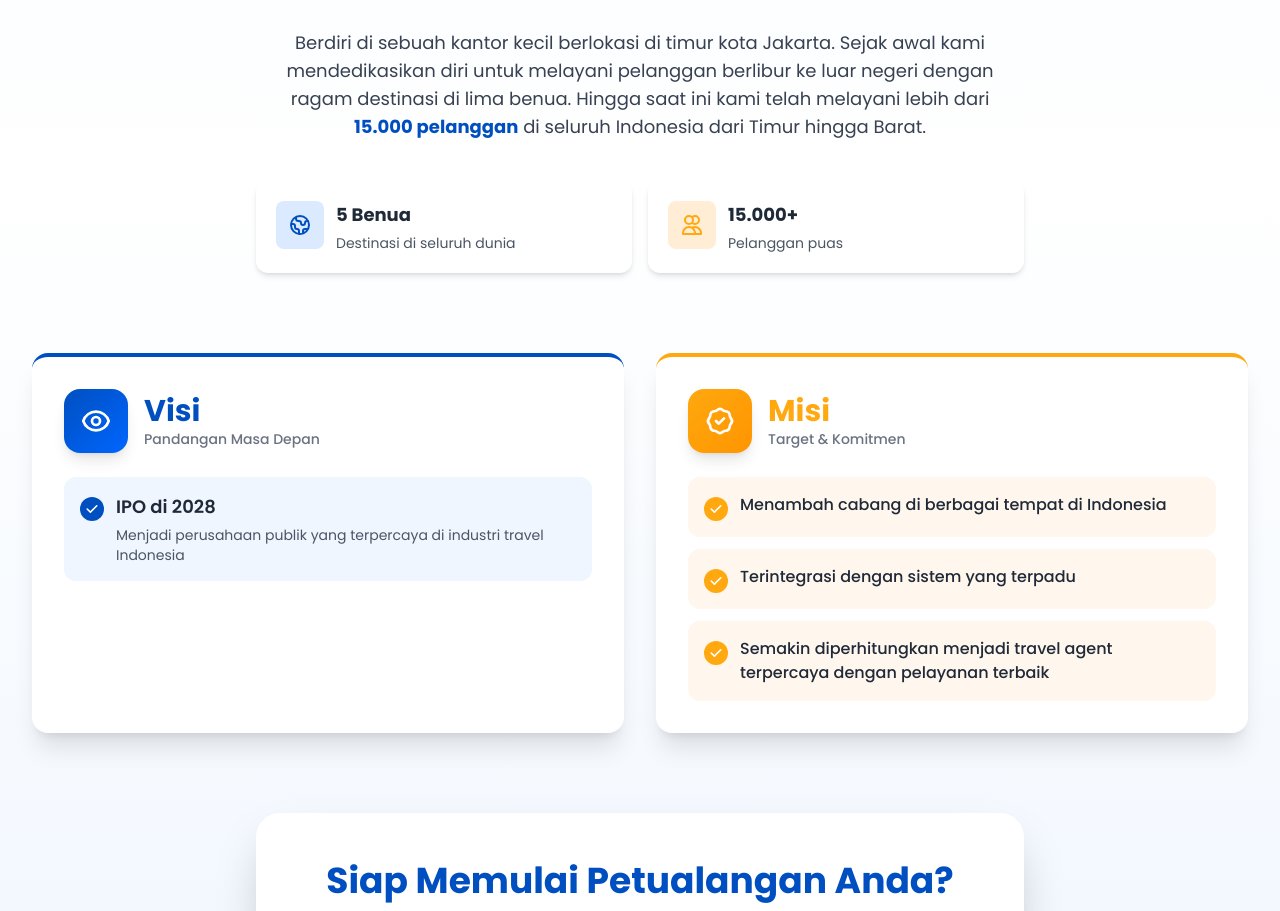
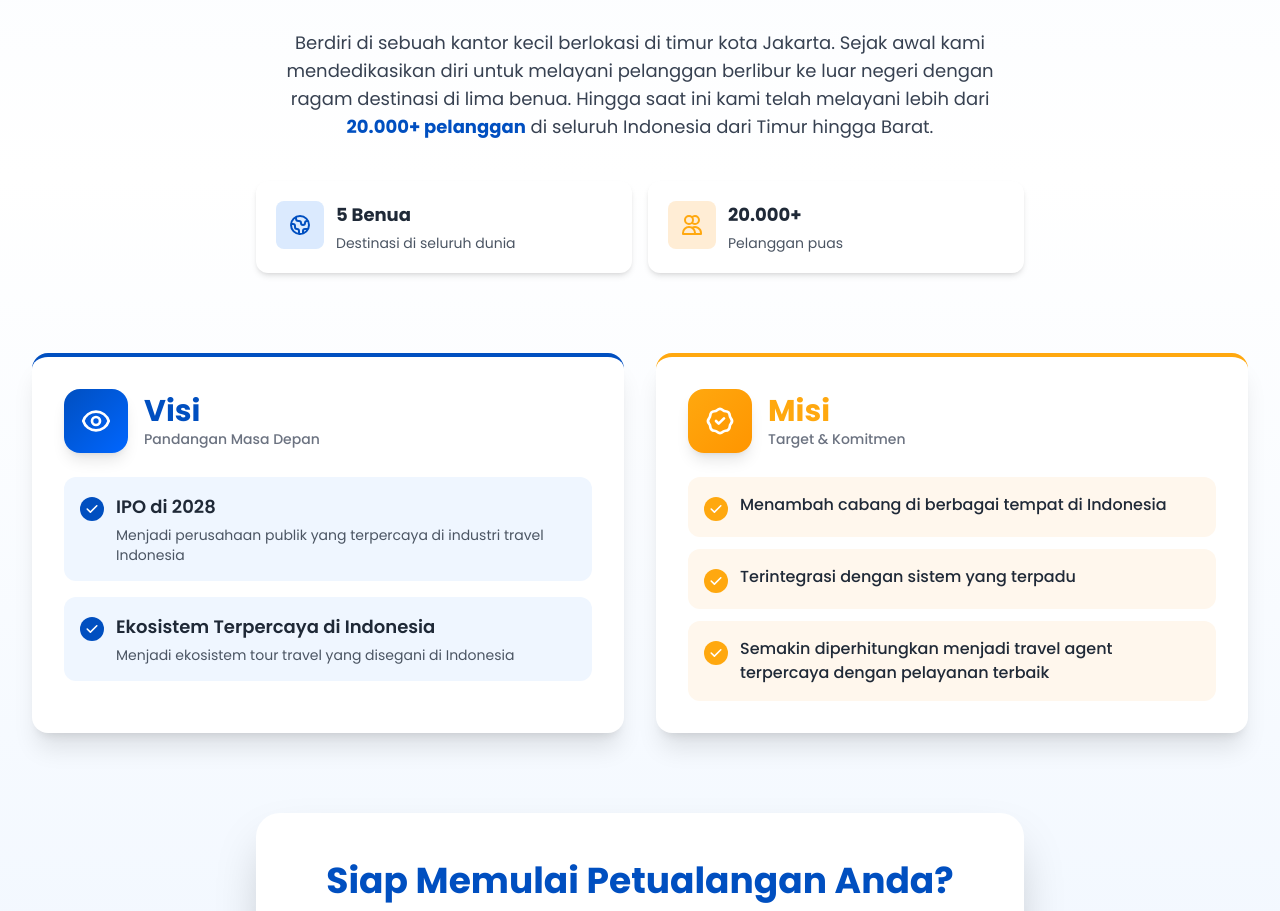
Before and after one commit to ithobiholidays/hobiholiday-fe, a Next.js app: page /history in a window 1280 px wide. Shown: the part 1282-2193 px from the top of the page. Built offline with nearby package versions, Linux system fonts and the light colour scheme.

Commit message:
feat: add history page and Hero2 view component

```diff
--- a/src/app/(public)/history/page.js
+++ b/src/app/(public)/history/page.js
@@ -59,7 +59,7 @@ export default function TourSchedule() {
                   Sejak awal kami mendedikasikan diri untuk melayani pelanggan
                   berlibur ke luar negeri dengan ragam destinasi di lima benua.
                   Hingga saat ini kami telah melayani lebih dari
-                  <span className="font-bold text-[#004FC0]"> 15.000 pelanggan</span> di seluruh
+                  <span className="font-bold text-[#004FC0]"> 20.000+ pelanggan</span> di seluruh
                   Indonesia dari Timur hingga Barat.
                 </p>
               </div>
@@ -85,7 +85,7 @@ export default function TourSchedule() {
                     </svg>
                   </div>
                   <div className="text-left">
-                    <h4 className="font-bold text-gray-800 text-base sm:text-lg mb-0.5 sm:mb-1">15.000+</h4>
+                    <h4 className="font-bold text-gray-800 text-base sm:text-lg mb-0.5 sm:mb-1">20.000+</h4>
                     <p className="text-xs sm:text-sm text-gray-600">Pelanggan puas</p>
                   </div>
                 </div>
@@ -112,17 +112,31 @@ export default function TourSchedule() {
               </div>
 
               <div className="space-y-3 sm:space-y-4">
-                <div className="flex items-start gap-3 bg-blue-50 p-3 sm:p-4 rounded-lg sm:rounded-xl">
+                {[
+                  {
+                    title: "IPO di 2028",
+                    desc: "Menjadi perusahaan publik yang terpercaya di industri travel Indonesia",
+                  },
+                  {
+                    title: "Ekosistem Terpercaya di Indonesia",
+                    desc: "Menjadi ekosistem tour travel yang disegani di Indonesia",
+                  },
+                ].map((item, index) => (
+                  <div
+                    key={index}
+                    className="flex items-start gap-3 bg-blue-50 p-3 sm:p-4 rounded-lg sm:rounded-xl hover:bg-blue-100 transition-colors"
+                  >
                     <div className="bg-[#004FC0] rounded-full p-1 mt-0.5 sm:mt-1 flex-shrink-0">
                       <svg className="w-3 h-3 sm:w-4 sm:h-4 text-white" fill="currentColor" viewBox="0 0 20 20">
                         <path fillRule="evenodd" d="M16.707 5.293a1 1 0 010 1.414l-8 8a1 1 0 01-1.414 0l-4-4a1 1 0 011.414-1.414L8 12.586l7.293-7.293a1 1 0 011.414 0z" clipRule="evenodd" />
                       </svg>
                     </div>
                     <div>
-                    <p className="text-gray-800 font-semibold text-sm sm:text-base md:text-lg">IPO di 2028</p>
-                    <p className="text-xs sm:text-sm text-gray-600 mt-1">Menjadi perusahaan publik yang terpercaya di industri travel Indonesia</p>
+                      <p className="text-gray-800 font-semibold text-sm sm:text-base md:text-lg">{item.title}</p>
+                      <p className="text-xs sm:text-sm text-gray-600 mt-1">{item.desc}</p>
                     </div>
                   </div>
+                ))}
               </div>
             </div>
 
--- a/src/views/home/Hero2.jsx
+++ b/src/views/home/Hero2.jsx
@@ -28,10 +28,10 @@ const Hero2 = () => {
           yang Tak Terlupakan bersama
         </h2>
         <h2 className="hd:text-5xl 3xl:text-4xl 2xl:text-3xl xl:text-3xl lg:text-2xl font-bold text-blue-800 text-wrap mt-2 xl:block hidden">
-          Hobi Holidays!
+          Hobi Holidays - Travel More, Feel Deeper!
         </h2>
         <p className=" font-medium 3xl:text-lg hd:text-xl mt-8">
-          Liburan Anda akan berkesan bersama kami. Lebih dari 15 ribu orang
+          Liburan Anda akan berkesan bersama kami. Lebih dari 20 ribu orang
           telah mengarungi indahnya dunia mulai Asia, Eropa, Amerika hingga
           Afrika. Kami berjanji menghadirkan bukan sekadar perjalanan, tetapi
           kenangan yang akan Anda bawa selamanya. Bergabunglah dengan kami, dan
```
Lines whose indentation alone changed are shown as unchanged.
